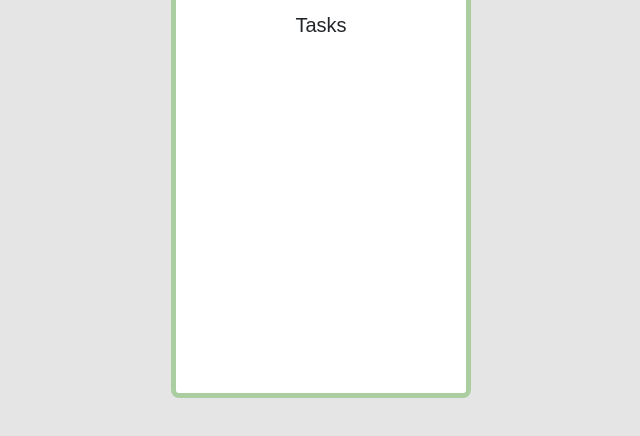
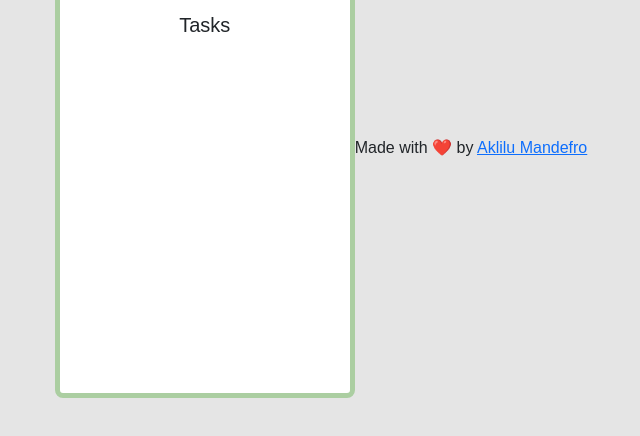
Before and after one commit to Aklilu-Mandefro/todo-app-in-javascript-html-and-css, a plain HTML site: page index.html in a window 1280 px wide. Shown: the part 252-688 px from the top of the page, without its empty margins (319-959 px from the left). Drawn offline with nearby package versions, Linux system fonts and the light colour scheme.

Commit message:
footer added

```diff
--- a/index.html
+++ b/index.html
@@ -62,5 +62,5 @@
 <script src="main.js"></script>
 <script src="https://cdn.jsdelivr.net/npm/bootstrap@5.1.3/dist/js/bootstrap.bundle.min.js"
   integrity="sha384-ka7Sk0Gln4gmtz2MlQnikT1wXgYsOg+OMhuP+IlRH9sENBO0LRn5q+8nbTov4+1p" crossorigin="anonymous"></script>
-
+ <footer class="todo-footer">Made with ❤️ by <a href="https://github.com/Aklilu-Mandefro" >Aklilu Mandefro </a></footer>
 </html>
```
